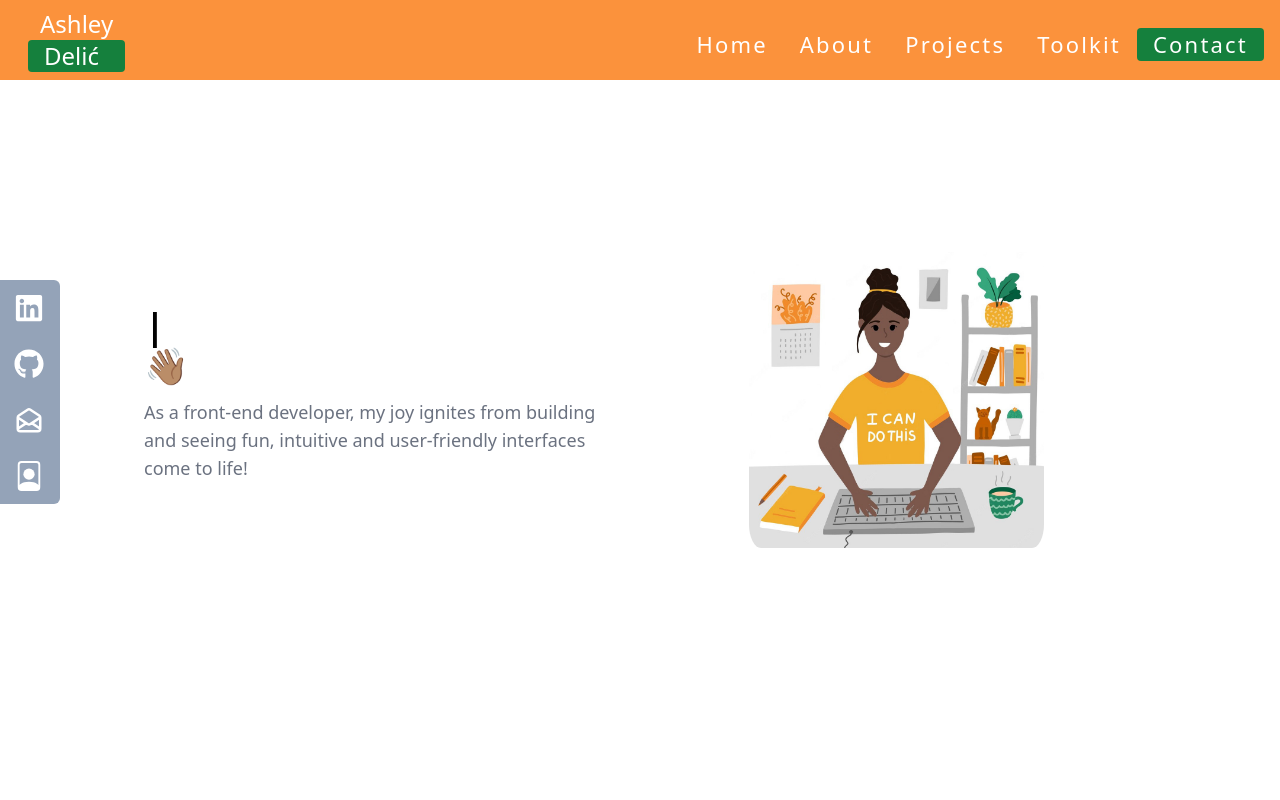
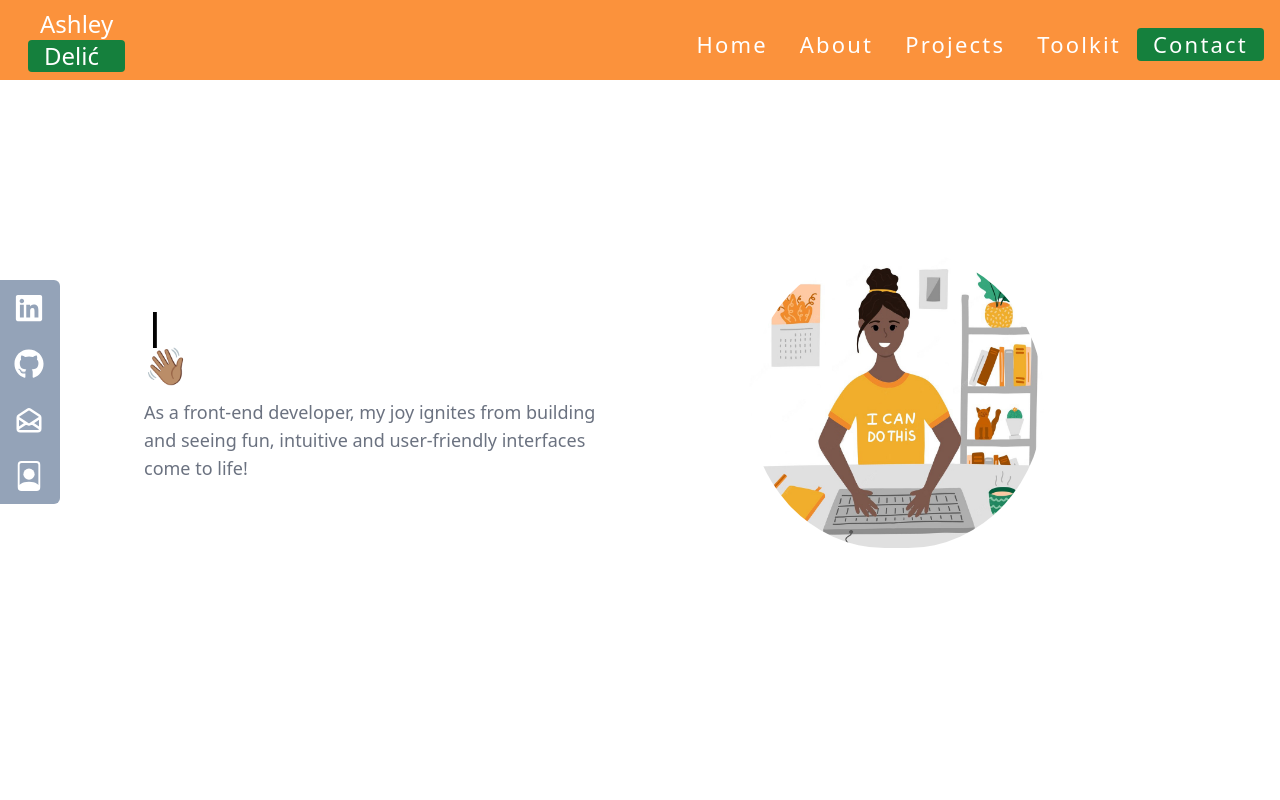
Before and after one commit to ashleydelic/portfolio-remake, a React (Create React App) app: page / in a window 1280 px wide. Shown: the top 800 px of the page. Built offline with nearby package versions, Linux system fonts and the light colour scheme.

Commit message:
rounded home image

```diff
--- a/src/components/Home.js
+++ b/src/components/Home.js
@@ -28,7 +28,7 @@ const Home = () => {
 
          </div>
          <div className=' ml-10'>
-             <img src={HeroImage} alt='my illustration'  className='rounded-3xl mx-auto px-3 w-2/3 md:w-2/3' />
+             <img src={HeroImage} alt='my illustration'  className=' rounded-full mx-auto px-3 w-2/3 md:w-2/3' />
          </div>
 
      </div>
```
